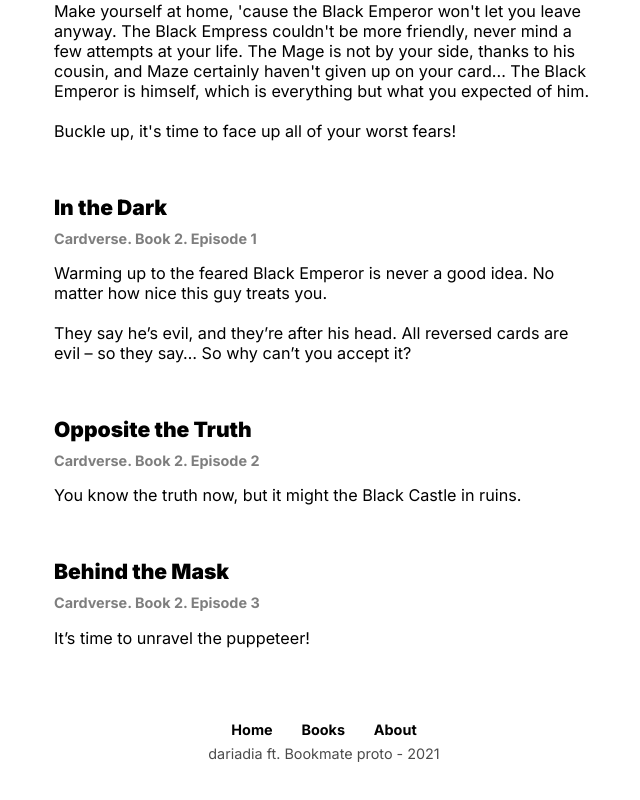
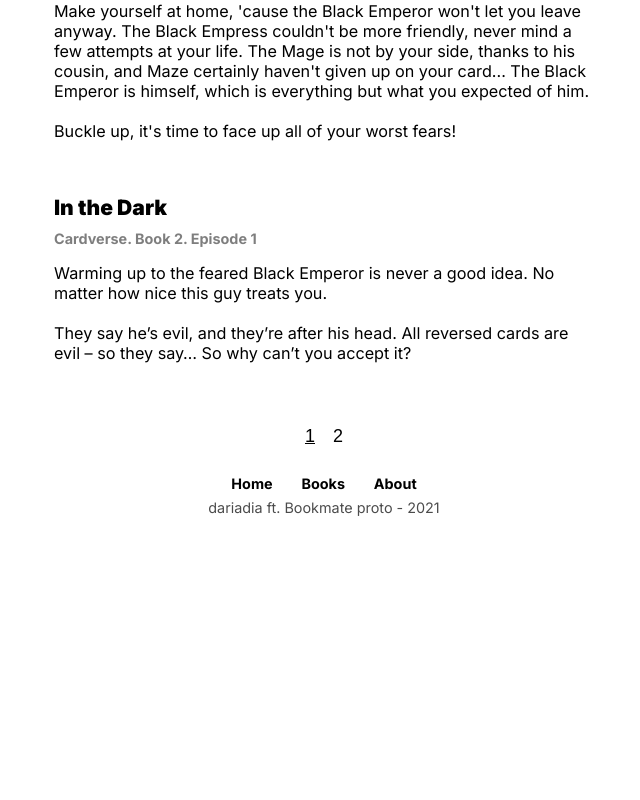
Before and after one commit to dariadia/multilingual, a Next.js app: page /en/books in a window 1280 px wide. Shown: the part 992-1792 px from the top of the page, without its empty margins (316-956 px from the left). After the commit the page ends 1574 px from the top, so only its background shows below. Built offline with nearby package versions, Linux system fonts and the light colour scheme.

Commit message:
Change paginated max num

```diff
--- a/pages/[lang]/books.tsx
+++ b/pages/[lang]/books.tsx
@@ -29,7 +29,7 @@ const Book: NextPage<Props> = ({ locale, allBooksData }) => {
   const booksData = allBooksData.filter((book) => book.lang === locale);
 
   // Pagination
-  const BOOKS_PER_PAGE = 10;
+  const BOOKS_PER_PAGE = 4;
   const numPages = Math.ceil(booksData.length / BOOKS_PER_PAGE);
   const [currentPage, setCurrentPage] = useState(1);
   const pagedBooks = booksData.slice(
```
